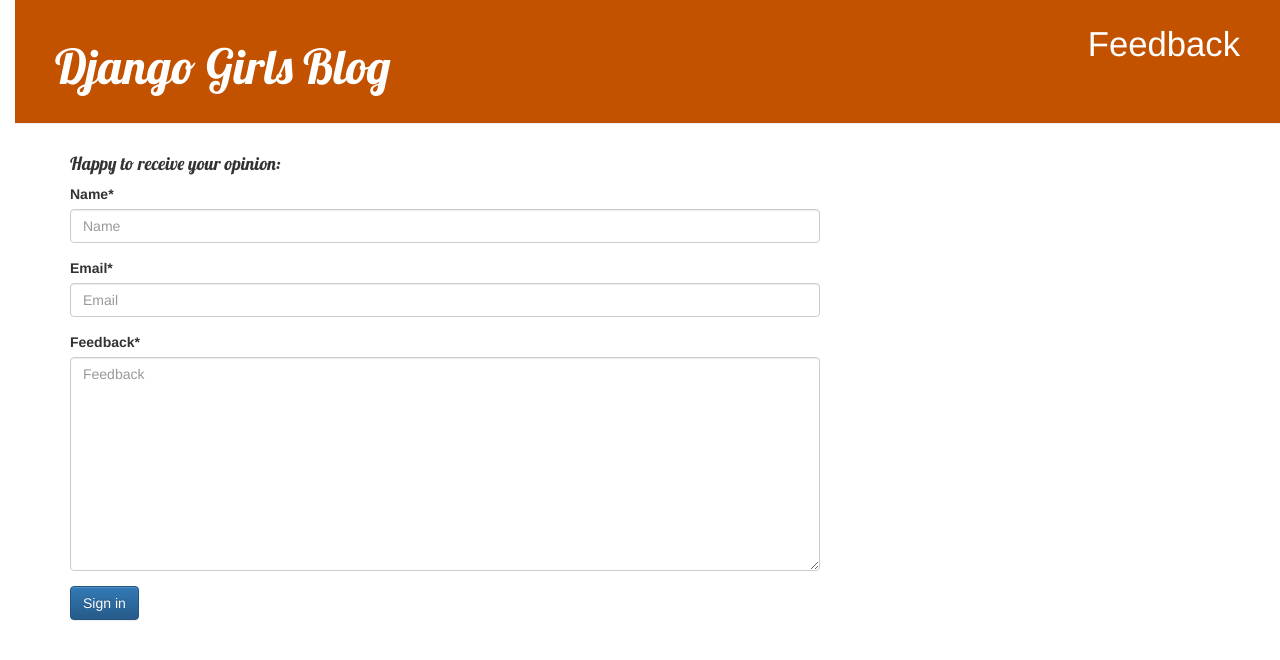
After one commit to la5chine/djqngogirls, a Django app: page /post/feedback/ in a window 1280 px wide. The commit adds this page. Shown: the top 660 px of the page. Run offline with Django 3.2, Linux system fonts and the light colour scheme; some libraries are stand-ins or nearby versions.

Commit message:
crispy forms

```diff
--- a/blog/forms.py
+++ b/blog/forms.py
@@ -8,3 +8,8 @@
     class Meta:
         model = Post
         fields = ('title', 'text',)
+
+class FeedbackForm(forms.Form):
+    name = forms.CharField(widget=forms.TextInput(attrs={'placeholder': 'Name'}))
+    email = forms.CharField(widget=forms.TextInput(attrs={'placeholder': 'Email'}))
+    feedback = forms.CharField(widget=forms.Textarea(attrs={'placeholder': 'Feedback'}))
--- a/blog/templates/blog/base.html
+++ b/blog/templates/blog/base.html
@@ -13,6 +13,7 @@
         {% if user.is_authenticated %}
     <a href="{% url 'post_new' %}" class="top-menu"><span class="glyphicon glyphicon-plus"></span></a>
         {% endif %}
+        <a href="{% url 'feedback' %}" class="top-menu"><span >Feedback</span></a>
         <h1><a href="/">Django Girls Blog</a></h1>
     </div>
     <div class="content container">
--- /dev/null
+++ b/blog/templates/blog/feedback.html
@@ -0,0 +1,12 @@
+{% extends 'blog/base.html' %}
+{% load crispy_forms_tags %}
+{% block content %}
+        <div class="post">
+            <h4>Happy to receive your opinion:</h4>
+              <form method="post">
+                {% csrf_token %}
+                {{ form|crispy }}
+         <button type="submit" class="btn btn-primary">Sign in</button>
+  </form>
+        </div>
+{% endblock %}
--- a/blog/urls.py
+++ b/blog/urls.py
@@ -6,4 +6,6 @@
     path('post/<int:pk>/', views.PostDetail.as_view(template_name='blog/post_detail.html'), name='post_detail'),
     path('post/new/', views.PostEdit.as_view(), name='post_new'),
     path('post/<int:pk>/edit/', views.PostEdit.as_view(), name='post_edit'),
+    path('post/feedback/', views.Feedback.as_view(), name='feedback'),
+
 ]
--- a/blog/views.py
+++ b/blog/views.py
@@ -5,7 +5,7 @@
 from django.views.generic import ListView, DetailView
 from django.views.generic.edit import FormView
 
-from .forms import PostForm
+from .forms import PostForm, FeedbackForm
 from .models import Post
 
 def post_list(request):
@@ -70,3 +70,9 @@
             post.published_date = timezone.now()
             post.save()
             return redirect('post_detail', pk=post.pk)
+class Feedback(View):
+    template_name = 'blog/feedback.html'
+
+    def get(self, request):
+        form = FeedbackForm()
+        return render(request, self.template_name, {'form':form})
--- a/mysite/settings.py
+++ b/mysite/settings.py
@@ -38,6 +38,8 @@
     'django.contrib.messages',
     'django.contrib.staticfiles',
     'blog.apps.BlogConfig',
+
+    'crispy_forms',
 ]
 
 MIDDLEWARE = [
@@ -114,6 +116,7 @@
 
 USE_TZ = True
 
+CRISPY_TEMPLATE_PACK = 'bootstrap3'
 
 # Static files (CSS, JavaScript, Images)
 # https://docs.djangoproject.com/en/2.2/howto/static-files/
```
